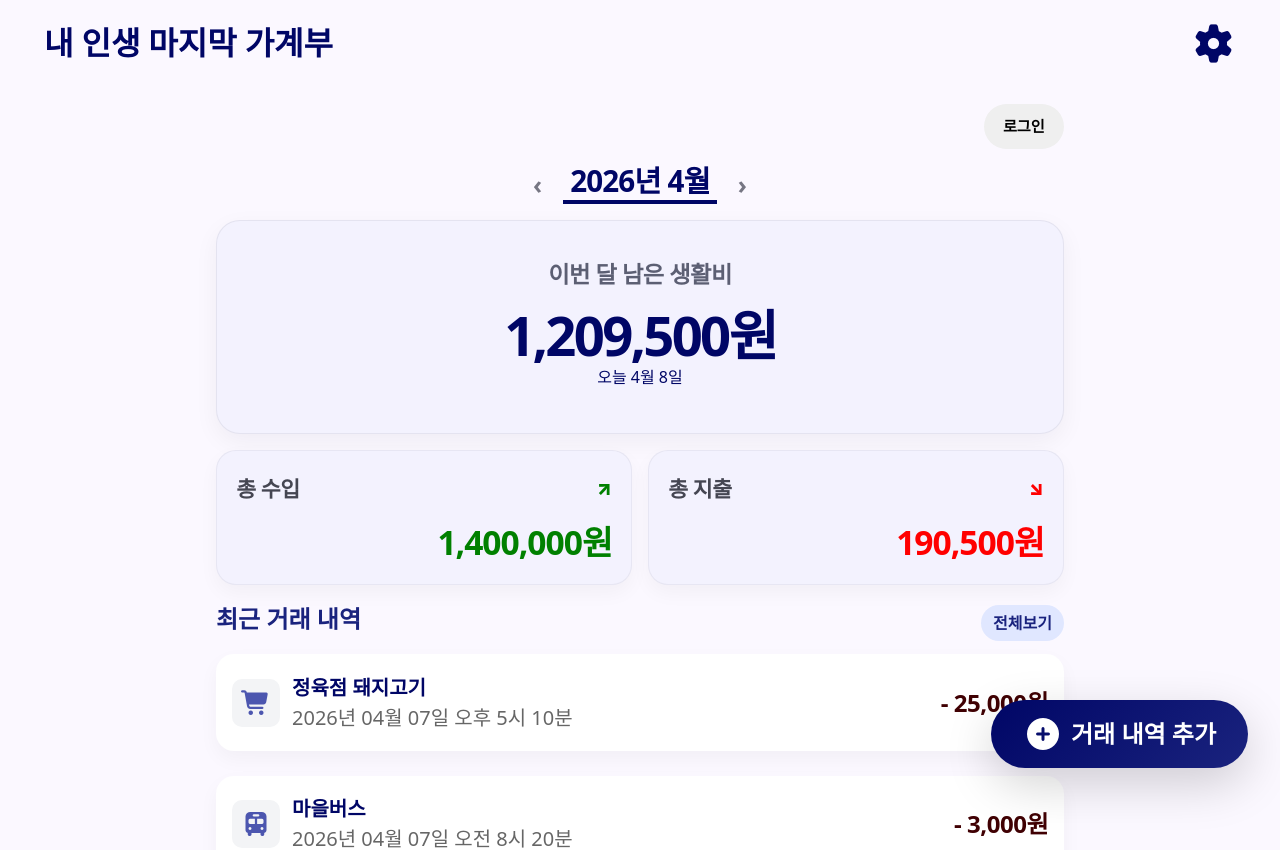
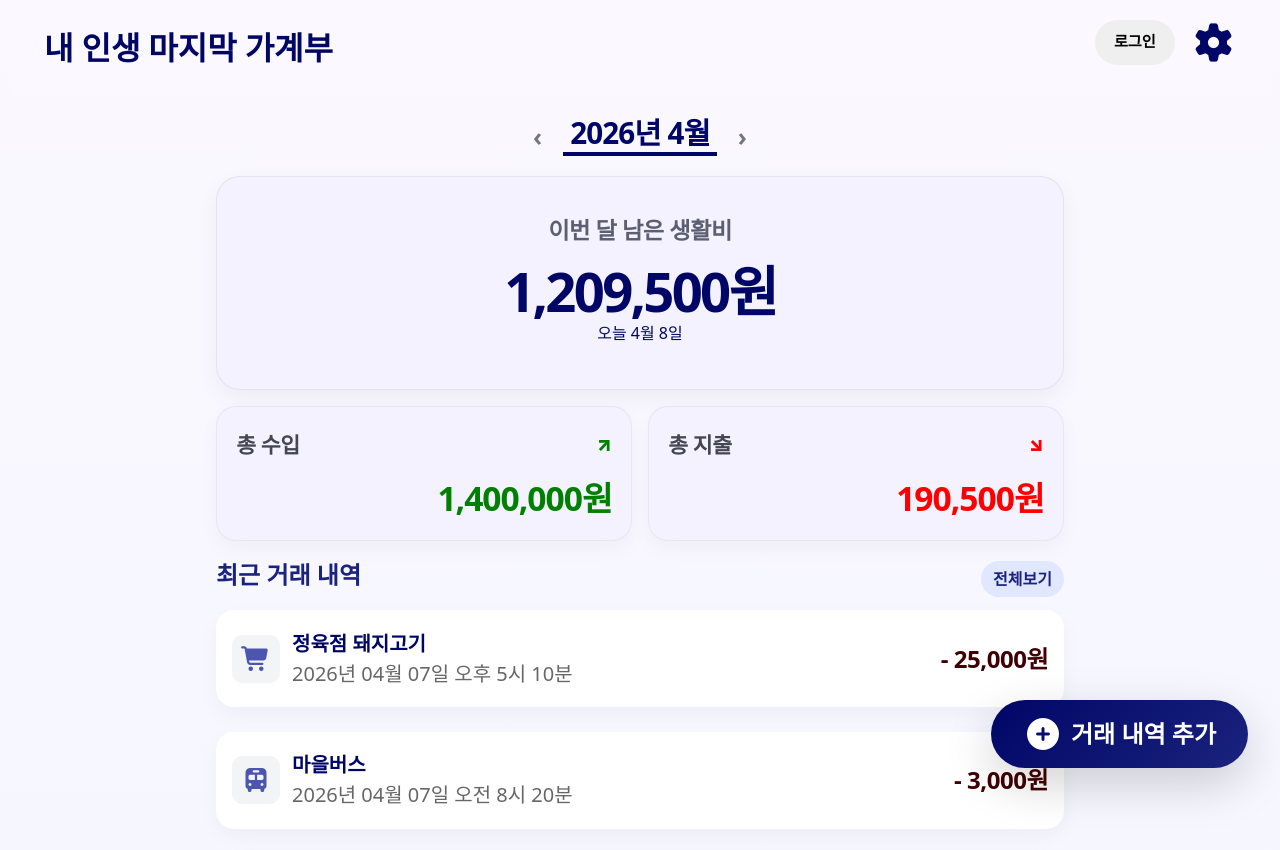
Before and after one commit to KBSkeletonTeam4/Team4_skeleton, a Vue app: page / in a window 1280 px wide. Shown: the top 850 px of the page. Built offline with nearby package versions, Linux system fonts and the light colour scheme; data requests are answered from the project's data file.

Commit message:
fix: modify_header&settings

```diff
--- a/db.json
+++ b/db.json
@@ -308,6 +308,13 @@
       "password": "1234",
       "fontSize": "medium",
       "id": "MXiXg77x-e0"
+    },
+    {
+      "name": "김윤정",
+      "phone": "010-1234-5670",
+      "password": "1234",
+      "fontSize": "medium",
+      "id": "CDY25N9MqNk"
     }
   ],
   "$schema": "./node_modules/json-server/schema.json"
--- a/src/App.vue
+++ b/src/App.vue
@@ -46,10 +46,10 @@ onMounted(() => {
 
 .container {
   min-width: 100vw;
-  min-height: 100vh;
+  /* min-height: 100vh; */
   display: flex;
   flex-direction: column;
-  background-color: #fbf8ff;
+  background: linear-gradient(180deg, #fbf8ff 0%, #f4f6ff 100%);
   color: #000666;
 }
 
--- a/src/components/common/Header.vue
+++ b/src/components/common/Header.vue
@@ -4,27 +4,51 @@
       <div :class="$style.titleText">내 인생 마지막 가계부</div>
     </div>
 
-    <i
-      class="fa-solid fa-gear"
-      :class="$style.gearIcon"
-      @click="goToSettings"
-    ></i>
+    <div :class="$style.buttonContainer">
+      <button :class="$style.loginBtn" @click="handleLog">
+        {{ settingStore.isLoggedIn ? "로그아웃" : "로그인" }}
+      </button>
+
+      <i
+        class="fa-solid fa-gear"
+        :class="$style.gearIcon"
+        @click="goToSettings"
+      ></i>
+    </div>
   </div>
 </template>
 
 <script setup>
-import { useRouter } from 'vue-router';
+import { onMounted } from "vue";
+import { useRouter } from "vue-router";
+import { useTransactionStore } from "@/stores/useTransactionStore";
+import { useSettingStore } from "@/stores/useSettingStore";
 
 const router = useRouter();
+const transactionStore = useTransactionStore();
+const settingStore = useSettingStore();
 
 // 라우터 이동 함수
 const goToHome = () => {
-  router.push('/');
+  router.push("/");
 };
 
 const goToSettings = () => {
-  router.push('/settings');
+  router.push("/settings");
 };
+
+const handleLog = () => {
+  if (settingStore.isLoggedIn) {
+    settingStore.logout();
+    router.push("/login");
+  } else {
+    router.push("/login");
+  }
+};
+
+onMounted(() => {
+  transactionStore.fetchTransactions();
+});
 </script>
 
 <style module>
@@ -56,6 +80,35 @@ const goToSettings = () => {
   margin: 0;
 }
 
+.buttonContainer {
+  display: flex;
+  justify-content: flex-end;
+  align-items: center;
+  gap: 1rem;
+  margin-bottom: 0.8rem;
+}
+
+.loginBtn {
+  border: none;
+  border-radius: 999px;
+  padding: 0.7rem 1.2rem;
+  font-size: 0.95em;
+  font-weight: 800;
+  cursor: pointer;
+  transition:
+    transform 0.15s ease,
+    opacity 0.2s ease,
+    background-color 0.2s ease;
+}
+
+.loginBtn:hover {
+  opacity: 0.92;
+}
+
+.loginBtn:active {
+  transform: scale(0.98);
+}
+
 .gearIcon {
   /* 3. 아이콘 세로 정중앙 정렬: 고정 width/height를 지우고 font-size로 크기 제어 */
   font-size: 2.25em;
--- a/src/components/home/SummaryCard.vue
+++ b/src/components/home/SummaryCard.vue
@@ -36,7 +36,7 @@
 defineProps({
   monthLabel: {
     type: String,
-    default: '이번 달',
+    default: "이번 달",
   },
   totalIncome: {
     type: Number,
@@ -57,7 +57,7 @@ defineProps({
 });
 const today = new Date();
 const formatCurrency = (value) => {
-  return `${new Intl.NumberFormat('ko-KR').format(value)}원`;
+  return `${new Intl.NumberFormat("ko-KR").format(value)}원`;
 };
 </script>
 
--- a/src/pages/History.vue
+++ b/src/pages/History.vue
@@ -4,9 +4,7 @@
       <h1 class="fw-black" style="font-weight: 900; color: #000666">
         거래 내역
       </h1>
-      <p class="text-muted fs-5">
-        지난 한 달간의 수입과 지출을 한눈에 확인하세요.
-      </p>
+      <p class="text-muted fs-5">수입과 지출을 한눈에 확인하세요.</p>
     </div>
 
     <FilterBar :currentFilter="filterType" @change-filter="setFilter" />
@@ -29,21 +27,21 @@
 </template>
 
 <script setup>
-import { ref, computed, onMounted } from 'vue';
-import { storeToRefs } from 'pinia';
-import { useTransactionStore } from '@/stores/useTransactionStore';
-import FloatingAddBtn from '@/components/common/FloatingAddBtn.vue';
-import FilterBar from '@/components/history/FilterBar.vue';
-import TransactionList from '@/components/history/TransactionList.vue';
-import Transaction from '@/pages/Transaction.vue';
+import { ref, computed, onMounted } from "vue";
+import { storeToRefs } from "pinia";
+import { useTransactionStore } from "@/stores/useTransactionStore";
+import FloatingAddBtn from "@/components/common/FloatingAddBtn.vue";
+import FilterBar from "@/components/history/FilterBar.vue";
+import TransactionList from "@/components/history/TransactionList.vue";
+import Transaction from "@/pages/Transaction.vue";
 
 const transactionStore = useTransactionStore();
 const { transactions } = storeToRefs(transactionStore);
 
 // 필터 상태 관리 ('all', 'income', 'expense')
-const filterType = ref('all');
+const filterType = ref("all");
 const isTransactionModalOpen = ref(false);
-const modalMode = ref('create');
+const modalMode = ref("create");
 const selectedTransaction = ref(null);
 
 onMounted(async () => {
@@ -57,13 +55,13 @@ const setFilter = (type) => {
 };
 
 const openCreateModal = () => {
-  modalMode.value = 'create';
+  modalMode.value = "create";
   selectedTransaction.value = null;
   isTransactionModalOpen.value = true;
 };
 
 const openEditModal = (transaction) => {
-  modalMode.value = 'edit';
+  modalMode.value = "edit";
   selectedTransaction.value = { ...transaction };
   isTransactionModalOpen.value = true;
 };
@@ -75,33 +73,33 @@ const closeTransactionModal = () => {
 
 const handleSaveTransaction = async (payload) => {
   try {
-    console.log('modalMode:', modalMode.value);
-    console.log('save payload:', payload);
+    console.log("modalMode:", modalMode.value);
+    console.log("save payload:", payload);
 
-    if (modalMode.value === 'edit') {
+    if (modalMode.value === "edit") {
       await transactionStore.updateTransaction(payload);
-      alert('거래가 수정되었습니다.');
+      alert("거래가 수정되었습니다.");
     } else {
       await transactionStore.addTransaction(payload);
-      alert('거래가 등록되었습니다.');
+      alert("거래가 등록되었습니다.");
     }
 
     closeTransactionModal();
   } catch (error) {
-    console.error('거래 저장 실패:', error);
-    alert('처리 중 오류가 발생했습니다.');
+    console.error("거래 저장 실패:", error);
+    alert("처리 중 오류가 발생했습니다.");
   }
 };
 
 const filteredTransactions = computed(() => {
-  if (filterType.value === 'all') return transactions.value;
+  if (filterType.value === "all") return transactions.value;
   return transactions.value.filter((t) => t.type === filterType.value);
 });
 </script>
 
 <style scoped>
 * {
-  font-family: 'Lexend', sans-serif;
+  font-family: "Lexend", sans-serif;
 }
 h1 {
   color: #000666;
--- a/src/pages/Home.vue
+++ b/src/pages/Home.vue
@@ -1,19 +1,6 @@
 <template>
   <div class="home-page component-wrapper p-3">
     <!--   component-wrapper p-3 빼야 할 수도 있음   -->
-    <section class="top-bar">
-      <div></div>
-      <button class="login-btn" @click="goToUserPage">
-        {{ settingStore.isLoggedIn ? '설정' : '로그인' }}
-      </button>
-      <button
-        v-if="settingStore.isLoggedIn"
-        class="logout-btn"
-        @click="handleLogout"
-      >
-        로그아웃
-      </button>
-    </section>
 
     <section class="month-selector">
       <button class="month-btn" @click="moveMonth(-1)">‹</button>
@@ -38,14 +25,14 @@
 </template>
 
 <script setup>
-import { ref, computed, onMounted } from 'vue';
-import { storeToRefs } from 'pinia';
-import { useRouter } from 'vue-router';
-import SummaryCard from '@/components/home/SummaryCard.vue';
-import { useTransactionStore } from '@/stores/useTransactionStore';
-import RecentList from '@/components/home/RecentList.vue';
-import { useSettingStore } from '@/stores/useSettingStore';
-import FloatingAddBtn from '@/components/common/FloatingAddBtn.vue';
+import { ref, computed, onMounted } from "vue";
+import { storeToRefs } from "pinia";
+import { useRouter } from "vue-router";
+import SummaryCard from "@/components/home/SummaryCard.vue";
+import { useTransactionStore } from "@/stores/useTransactionStore";
+import RecentList from "@/components/home/RecentList.vue";
+import { useSettingStore } from "@/stores/useSettingStore";
+import FloatingAddBtn from "@/components/common/FloatingAddBtn.vue";
 
 const router = useRouter();
 const transactionStore = useTransactionStore();
@@ -61,7 +48,7 @@ const monthLabel = computed(() => {
 
 const currentMonthKey = computed(() => {
   const year = selectedDate.value.getFullYear();
-  const month = String(selectedDate.value.getMonth() + 1).padStart(2, '0');
+  const month = String(selectedDate.value.getMonth() + 1).padStart(2, "0");
   return `${year}-${month}`;
 });
 
@@ -73,13 +60,13 @@ const currentMonthTransactions = computed(() => {
 
 const monthlyIncome = computed(() => {
   return currentMonthTransactions.value
-    .filter((item) => item.type === 'income')
+    .filter((item) => item.type === "income")
     .reduce((sum, item) => sum + Number(item.amount || 0), 0);
 });
 
 const monthlyExpense = computed(() => {
   return currentMonthTransactions.value
-    .filter((item) => item.type === 'expense')
+    .filter((item) => item.type === "expense")
     .reduce((sum, item) => sum + Number(item.amount || 0), 0);
 });
 
@@ -90,8 +77,8 @@ const monthlyBalance = computed(() => {
 const recentTransactions = computed(() => {
   return [...currentMonthTransactions.value]
     .sort((a, b) => {
-      const aDateTime = `${a.date} ${a.time || '00:00'}`;
-      const bDateTime = `${b.date} ${b.time || '00:00'}`;
+      const aDateTime = `${a.date} ${a.time || "00:00"}`;
+      const bDateTime = `${b.date} ${b.time || "00:00"}`;
       return new Date(bDateTime) - new Date(aDateTime);
     })
     .slice(0, 5);
@@ -103,62 +90,17 @@ const moveMonth = (direction) => {
   selectedDate.value = newDate;
 };
 
-const goToUserPage = () => {
-  if (settingStore.isLoggedIn) {
-    router.push('/settings');
-  } else {
-    router.push('/login');
-  }
-};
-
 onMounted(() => {
   transactionStore.fetchTransactions();
 });
-
-const handleLogout = () => {
-  settingStore.logout();
-  router.push('/login');
-};
 </script>
 
 <style scoped>
 .home-page {
   padding: 1rem;
-  background: #fbf8ff;
   min-height: 100vh;
   max-width: 880px;
   margin: 0 auto;
-}
-
-.top-bar {
-  display: flex;
-  justify-content: flex-end;
-  align-items: center;
-  gap: 0.75rem;
-  margin-bottom: 0.8rem;
-}
-
-.login-btn,
-.logout-btn {
-  border: none;
-  border-radius: 999px;
-  padding: 0.7rem 1.2rem;
-  font-size: 0.95em;
-  font-weight: 800;
-  cursor: pointer;
-  transition:
-    transform 0.15s ease,
-    opacity 0.2s ease,
-    background-color 0.2s ease;
-}
-
-.login-btn:hover {
-  opacity: 0.92;
-}
-
-.login-btn:active,
-.logout-btn:active {
-  transform: scale(0.98);
 }
 
 .month-selector {
@@ -166,7 +108,7 @@ const handleLogout = () => {
   justify-content: center;
   align-items: center;
   gap: 0.4rem;
-  margin-bottom: 1rem;
+  margin-bottom: 1.25rem;
   padding-top: 0.2rem;
 }
 
```
Also changed, not shown: src/pages/Settings.vue (+27 -22 lines), src/pages/Transaction.vue (+50 -50 lines).
